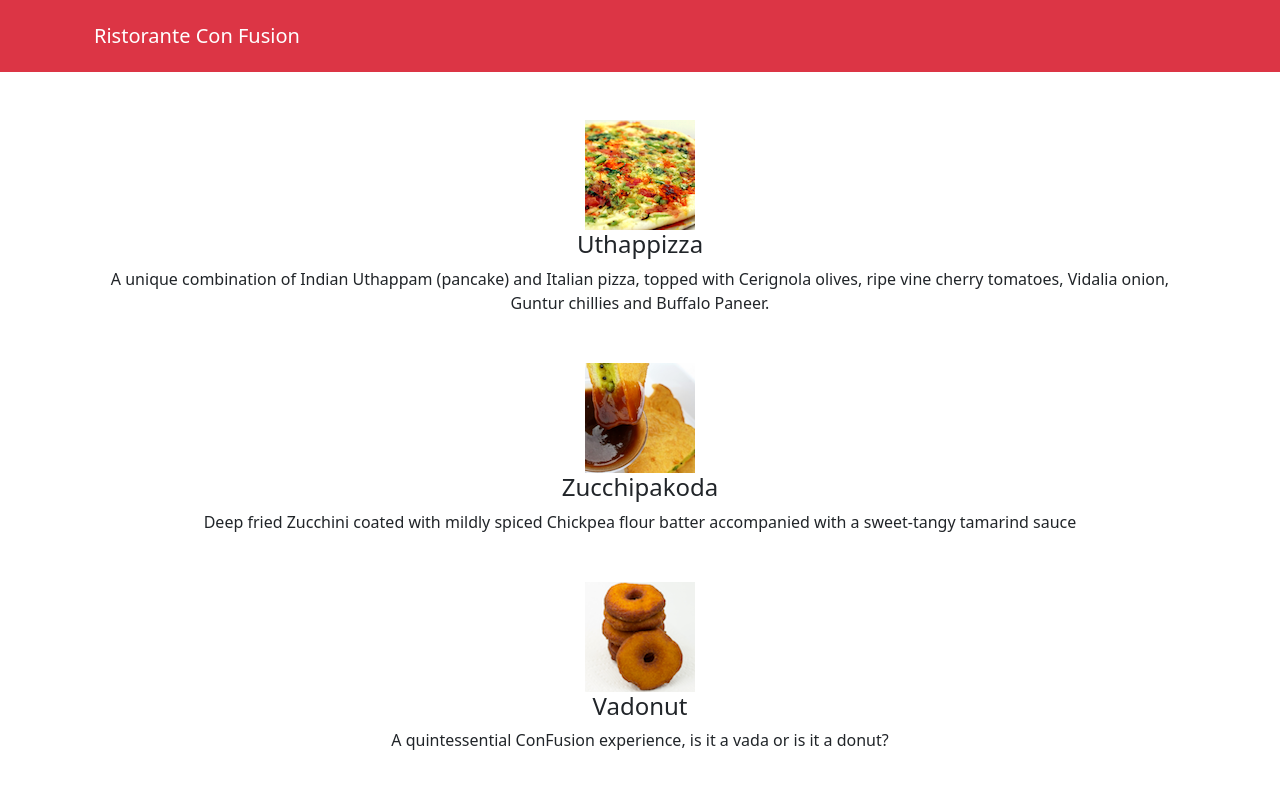
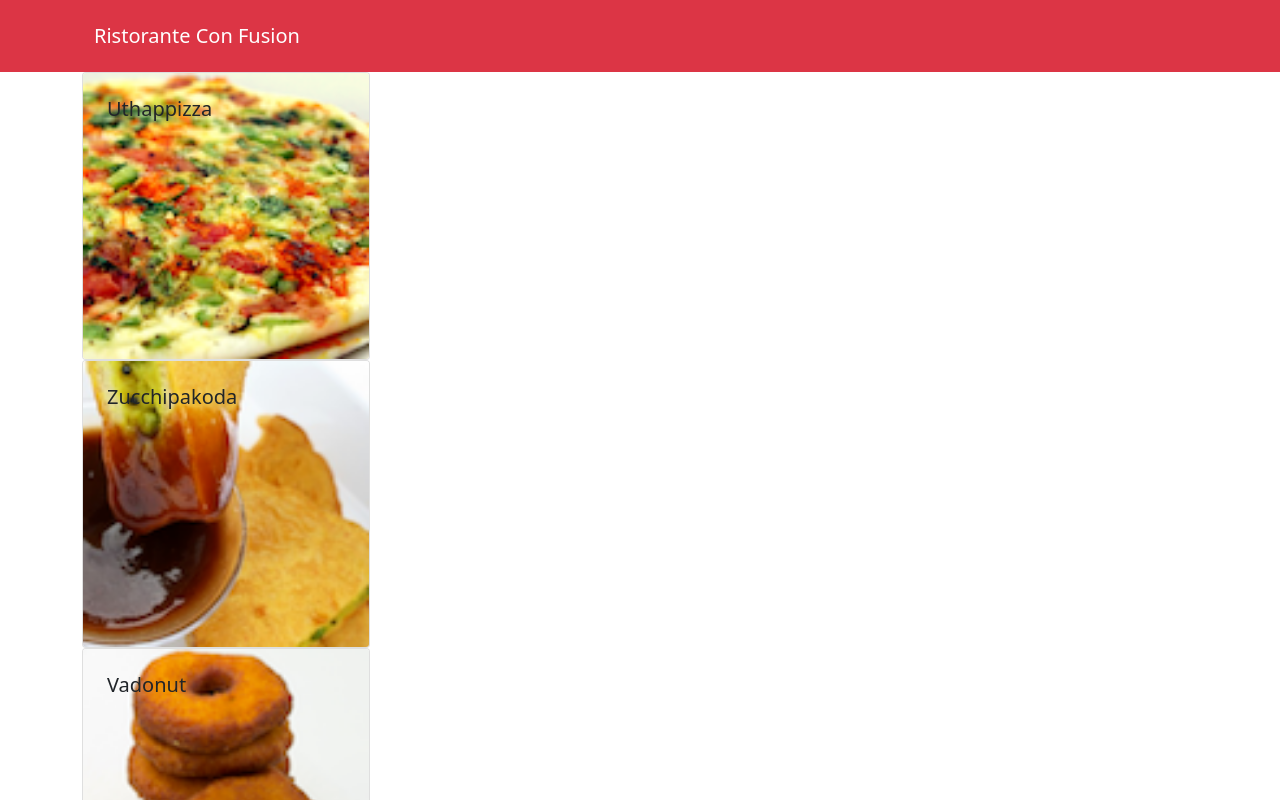
Before and after one commit to nikita-gupta2/first_react_app, a React (Create React App) app: page / in a window 1280 px wide. Shown: the top 800 px of the page. Built offline with nearby package versions, Linux system fonts and the light colour scheme.

Commit message:
fuctional components

```diff
--- /dev/null
+++ b/src/components/DishdetailComponent.js
@@ -0,0 +1,38 @@
+import React, { Component } from 'react';
+import { Media,Card,CardBody,CardImg, CardTitle, CardText, CardGroup,CardImgOverlay, Row, Col, NavItem } from 'reactstrap';
+
+class Details extends Component {
+  renderDish(dish){
+    if(dish!=null){
+    return (
+      <Row>
+        <Col sm="6">
+      <Card>
+        <CardImg src={dish.image} alt={dish.name} top />
+          <CardBody>
+            <CardTitle><h5 className='d-flex p-2'>{dish.name}</h5>
+            </CardTitle>
+            <CardText>{dish.description}</CardText>
+          </CardBody>
+        </Card>
+        </Col>
+        </Row>
+        );
+  }
+  else {
+    return <div></div>
+  }
+}
+
+render() {
+    return (
+      <div className="container">
+        <div className='row'>
+          {this.renderDish(this.props.selectedDish)}
+        </div>
+      </div>
+    );
+  }
+}
+
+export default Details;
--- a/src/components/MenuComponent.js
+++ b/src/components/MenuComponent.js
@@ -1,55 +1,64 @@
 import React, { Component } from 'react';
-import { Media,Card,CardBody,CardImg, CardTitle, CardText, CardGroup } from 'reactstrap';
+import { Media,Card,CardBody,CardImg, CardTitle, CardText, CardGroup,CardImgOverlay, Row, Col } from 'reactstrap';
+import Details from './DishdetailComponent';
 
-
-
-
-const  renderDish=(dish)=>{
-    if(dish!=null){
-      return (
-        <Card>
-          <CardImg src={dish.image} alt={dish.name} top />
-          <CardBody>
-            <CardTitle>{dish.name}
-            </CardTitle>
-            <CardText>{dish.description}</CardText>
-          </CardBody>
-        </Card>
-      );
-    }else {
-      return <div></div>
-    }
-  };
+//   const renderDish=(dish)=>{
+//   if(dish!=null){
+//     return (
+//       <Card>
+//         <CardImg src={dish.image} alt={dish.name} top />
+//         <CardBody>
+//           <CardTitle>{dish.name}
+//           </CardTitle>
+//           <CardText>{dish.description}</CardText>
+//         </CardBody>
+//       </Card>
+//     );
+//   }else {
+//     return <div></div>
+//   }
+// };
 
  const menu= (props)=> props.dishes.map((item,index) => {
   return (
 
-          <div key={index} className="col-12 mt-5">
+    <div key={index} className="flex-container">
       <Media left middle onClick={() => props.onClick(item)}>
-              <Media object src={item.image} alt={item.name} />
+              {/* <Media object src={item.image} alt={item.name} />
           <Media body className="ml-5">
             <Media heading>{item.name}</Media>
             <Media>{item.description}</Media>
+          </Media> */}
+          {/* <div className='flex container'> */}
+          <Col sm="6">
+          <Card style={{width: '18rem'}}>
+        <CardImg alt={item.name} src={item .image}/>
+
+        <CardImgOverlay>
+      <CardTitle >
+        <h5 className='d-flex p-2'>{item.name}</h5>
+      </CardTitle>
+      </CardImgOverlay>
+        </Card>
+        </Col>
         </Media>
-        </Media>
+        {/* </div> */}
           </div>
 
         )
     });
-    function Menu (props){
-    return (
+    function Menu (props){return (
       <div className="container">
         <div className="row">
-          <Media list>
+          <Row xs>
           {menu(props)}
-          </Media>
+          </Row>
         </div>
         <div className='row'>
-          {renderDish(props.selectedDish)}
+        <Details selectedDish={props.selectedDish}/>
         </div>
         </div>
     );
 }
 
-
 export default Menu;
```
Lines whose indentation alone changed are shown as unchanged.
